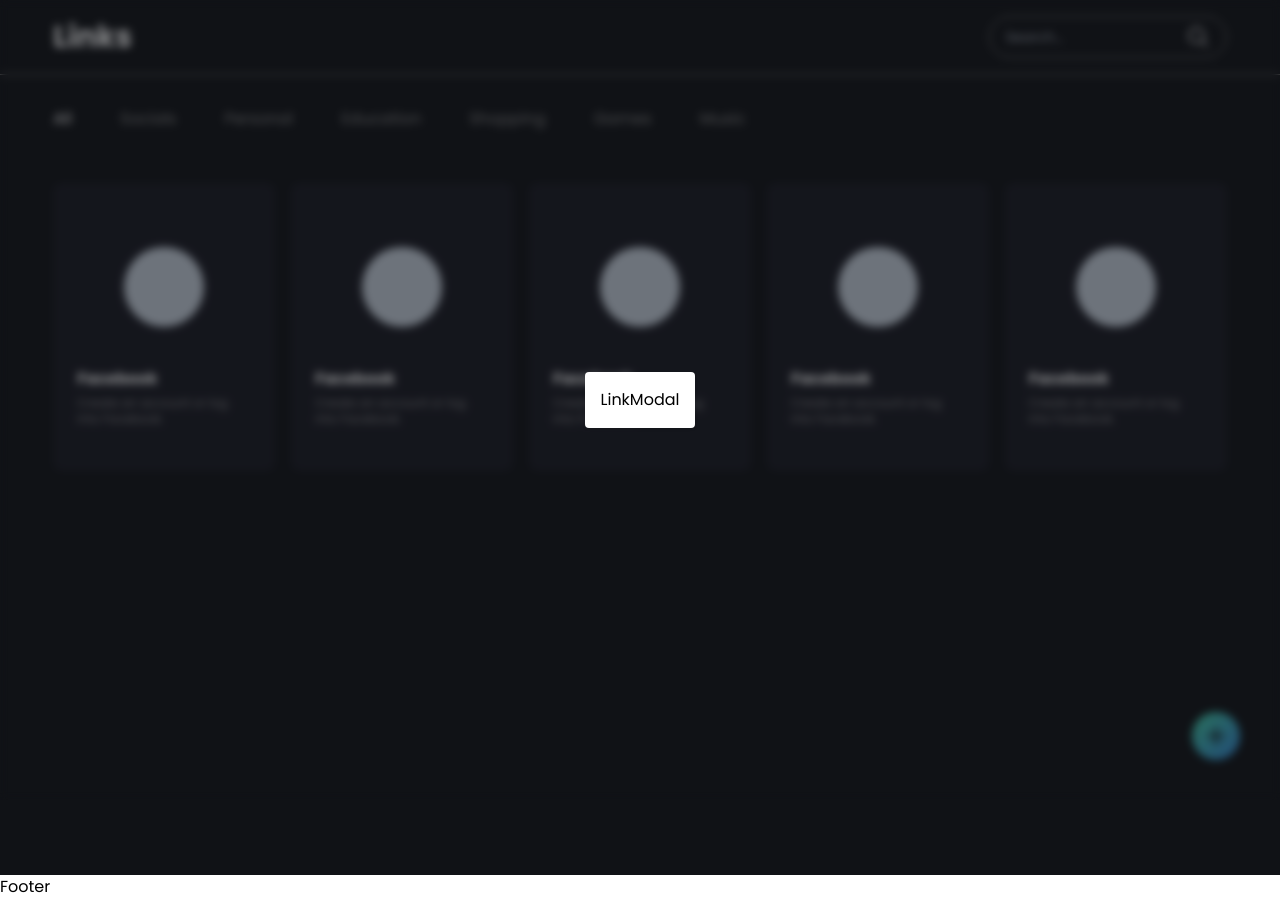
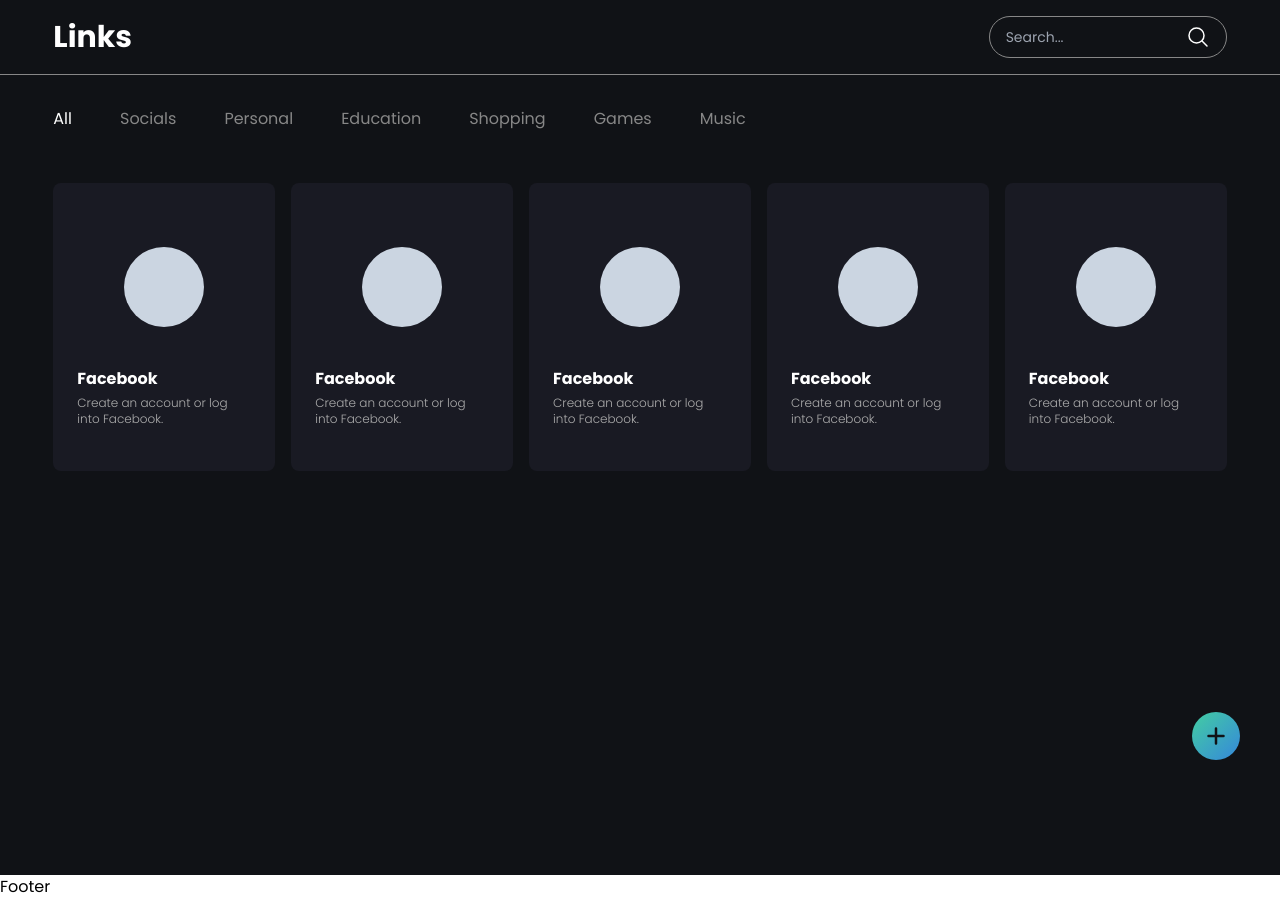
Before and after one commit to Janjanny/link-app-react, a React (Vite) app: page / in a window 1280 px wide. Built offline with nearby package versions, Linux system fonts and the light colour scheme.

Commit message:
add input

```diff
--- a/src/components/ActionButton.jsx
+++ b/src/components/ActionButton.jsx
@@ -22,7 +22,7 @@
 }
     </div>
     {isActive && <>
-        <div className='fixed bottom-24 right-20 flex justify-center items-center bg-gradient-to-br from-[#43cea2] to-[#3587DB] text-sm font-medium py-2 px-4 gap-[0.4rem] rounded-md cursor-pointer text-black'>Add Link <svg xmlns="http://www.w3.org/2000/svg" fill="none" viewBox="0 0 24 24" strokeWidth={1.5} stroke="currentColor" className=" size-5">
+        <div className='fixed bottom-24 right-20 flex justify-center items-center bg-gradient-to-br from-[#43cea2] to-[#3587DB] text-sm font-medium py-2 px-4 gap-[0.4rem] rounded-md cursor-pointer text-black' onClick={() => {setOpenLinkModal(!openLinkModal)}}>Add Link <svg xmlns="http://www.w3.org/2000/svg" fill="none" viewBox="0 0 24 24" strokeWidth={1.5} stroke="currentColor" className=" size-5">
   <path strokeLinecap="round" strokeLinejoin="round" d="M17.593 3.322c1.1.128 1.907 1.077 1.907 2.185V21L12 17.25 4.5 21V5.507c0-1.108.806-2.057 1.907-2.185a48.507 48.507 0 0 1 11.186 0Z" />
 </svg>
 </div>
@@ -34,7 +34,7 @@
 </div>
     </> }
 
-    <LinkModal isActive={''} buttonClicked={''}/>
+    {openLinkModal && <LinkModal isActive={openLinkModal} setActive={setOpenLinkModal}/>}
 
     </>
   )
--- a/src/components/LinkModal.jsx
+++ b/src/components/LinkModal.jsx
@@ -1,11 +1,19 @@
 import React from 'react'
 
-const LinkModal = ({isActive, buttonClicked}) => {
+const LinkModal = ({isActive, setActive}) => {
   return (
     <div className='fixed top-0 left-0 w-screen h-screen flex items-center justify-center z-50'>
-      <div className='absolute inset-0 bg-black bg-opacity-50 backdrop-blur-sm'></div>
-      <div className='relative z-10 p-4 bg-white rounded shadow'>
-        LinkModal
+      <div className='absolute inset-0 bg-black bg-opacity-50 backdrop-blur-sm cursor-pointer' onClick={() => {setActive(!isActive)}}></div>
+      <div className='relative z-10 p-4 bg-black-card text-white rounded shadow'>
+        <label for="price" class="block text-sm font-medium leading-6 text-gray-900">Price</label>
+        <input type="text" name="price" id="price" class="block w-full rounded-md border-0 py-1.5 pl-3 text-gray-900 ring-1 ring-inset ring-gray-300 placeholder:text-gray-400 focus:ring-2 focus:ring-inset focus:ring-indigo-600 sm:text-sm sm:leading-6 text-black" placeholder="Enter link"></input>
+
+        <label for="country" class="block text-sm font-medium leading-6 text-gray-900">Country</label>
+        <select id="country" name="country" autocomplete="country-name" class="block w-full rounded-md border-0 py-1.5 text-gray-900 shadow-sm ring-1 ring-inset ring-gray-300 focus:ring-2 focus:ring-inset focus:ring-indigo-600 sm:max-w-xs sm:text-sm sm:leading-6 text-black pl-3">
+              <option>Socials</option>
+              <option>Personal</option>
+              <option>Education</option>
+            </select>
       </div>
     </div>
   )
```
